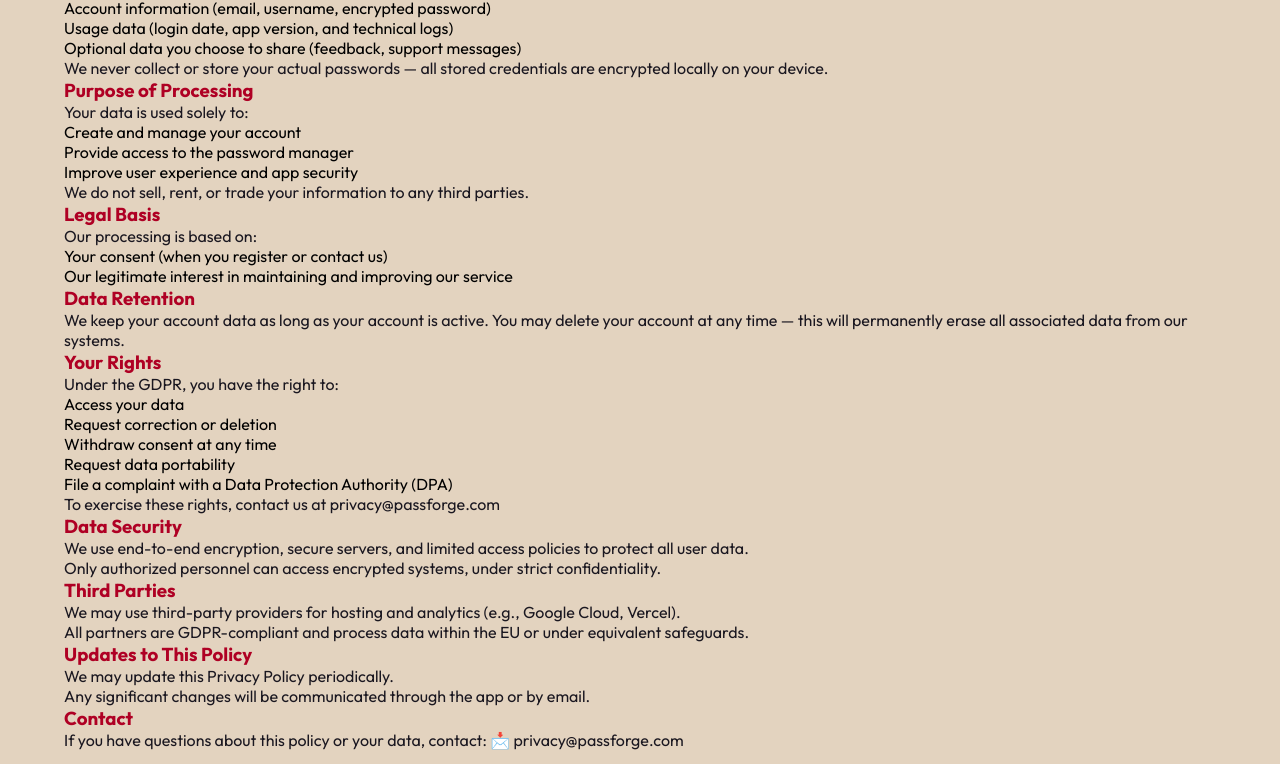
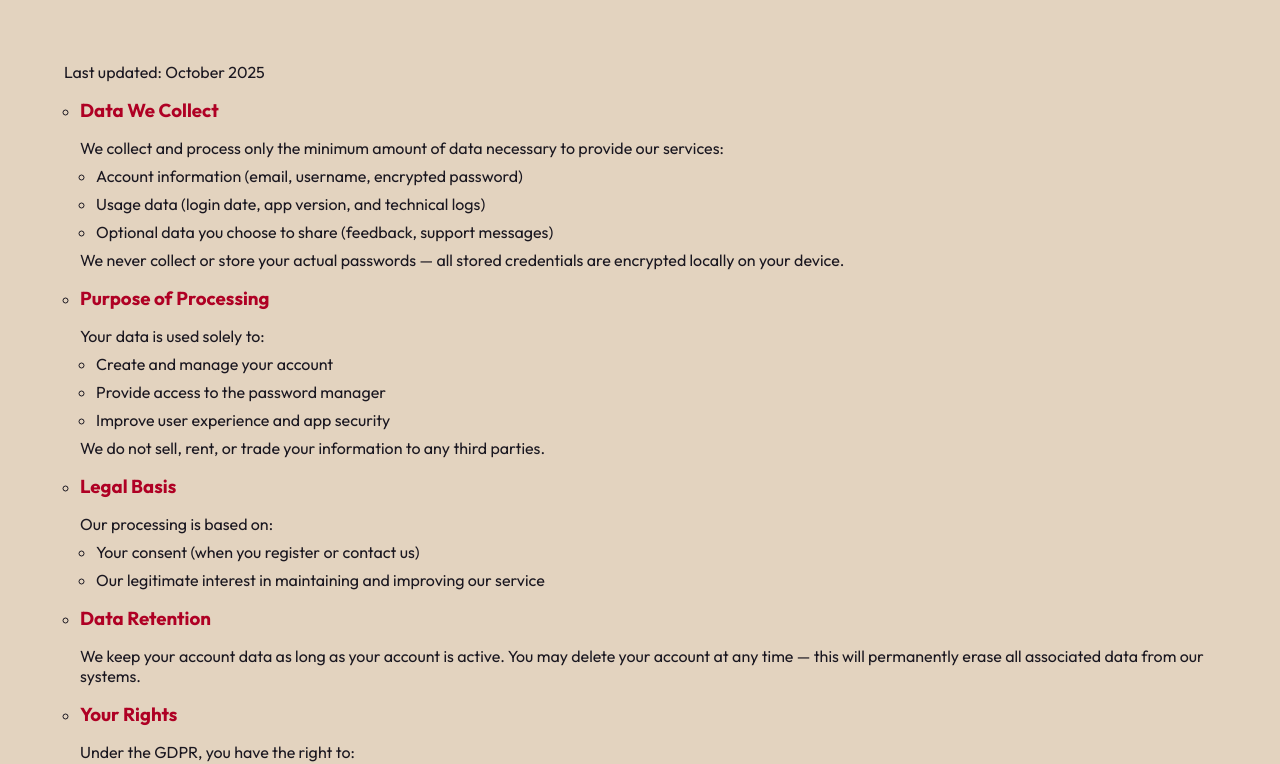
Before and after one commit to PassForgeTHP/React_Passforge, a React (Vite) app: page /gdpr in a window 1280 px wide. Shown: the part 280-1044 px from the top of the page. Built offline with nearby package versions, Linux system fonts and the light colour scheme.

Commit message:
gdpr css

```diff
--- a/src/pages/GDPR.jsx
+++ b/src/pages/GDPR.jsx
@@ -117,8 +117,7 @@ export default function GDPR() {
       <div>
         <h3>Contact</h3>
         <p>
-          If you have questions about this policy or your data, contact: 📩
-          privacy@passforge.com
+          If you have questions about this policy or your data, contact: passforge1@gmail.com
         </p>
       </div>
     </section>
--- a/src/styles/App.css
+++ b/src/styles/App.css
@@ -142,7 +142,6 @@ footer {
   color: var(--light);
 }
 
-
 /* Security advice */
 
 .security-advice-container {
@@ -174,6 +173,34 @@ footer {
   gap: 2rem;
   justify-content: center;
   margin-top: 2rem;
+}
+
+/* GDPR */
+
+.gdpr-section {
+  margin-top: 4rem;
+  margin-bottom: 2rem;
+}
+
+.gdpr-section h1 {
+  margin-bottom: 4rem;
+}
+
+.gdpr-section h3 {
+  margin-bottom: 1rem;
+  margin-top: 1rem;
+}
+
+.gdpr-section li {
+  margin-bottom: 0.5rem;
+  margin-left: 1rem;
+  list-style: circle;
+  color: var(--light);
+}
+
+.gdpr-section ul {
+  margin-top: 0.5rem;
+  color: var(--light);
 }
 
 /* ALERT */
--- a/src/styles/index.css
+++ b/src/styles/index.css
@@ -95,7 +95,6 @@ p {
   color: var(--light);
 }
 
-
 li{
   list-style: none;
 }
```
